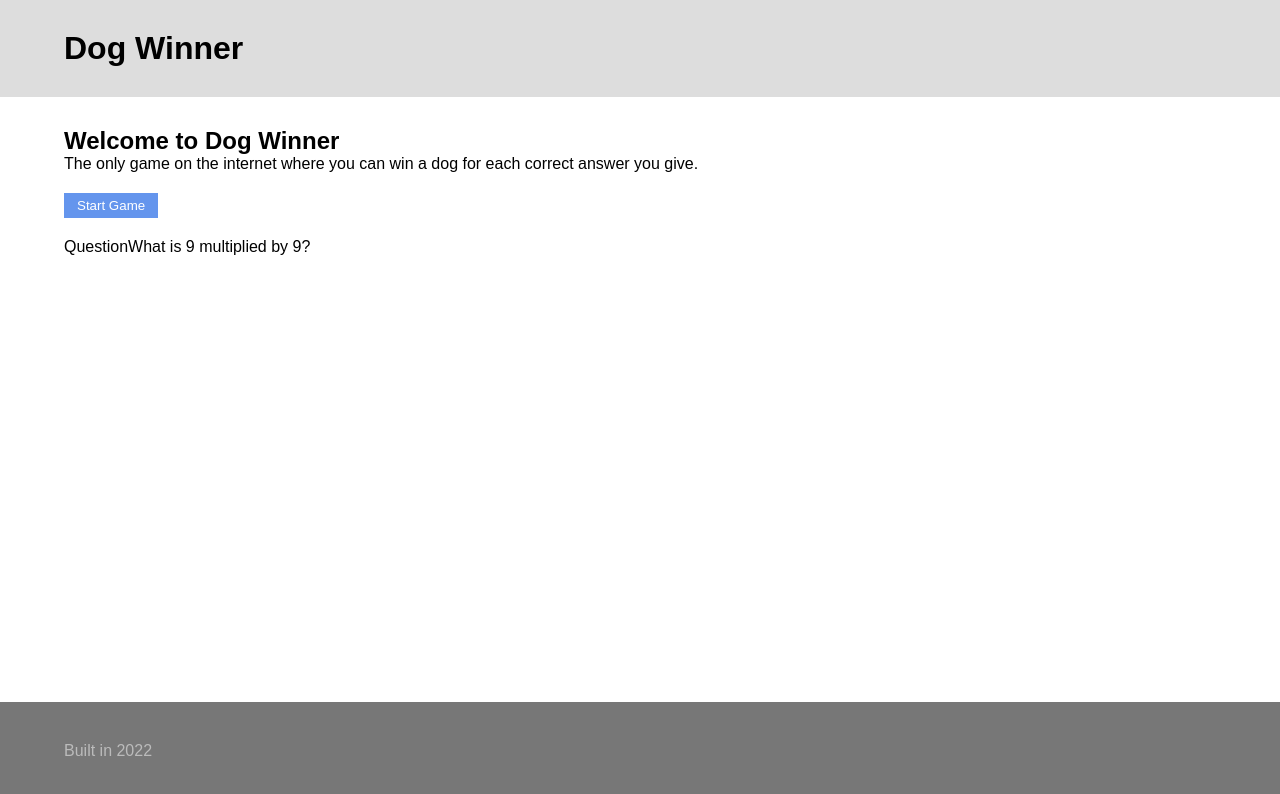
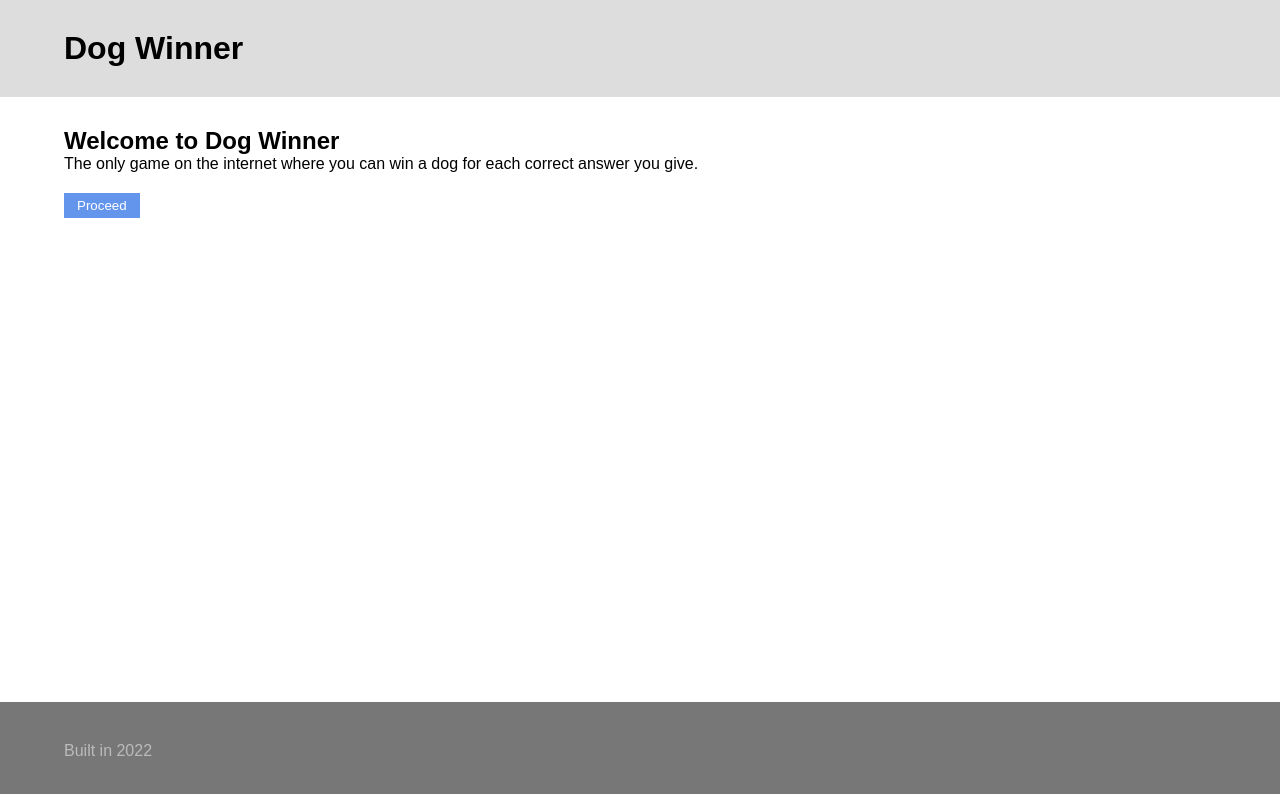
Before and after one commit to samuraijane/exercise-dog-winner, a React (Create React App) app: page /q1 in a window 1280 px wide. Shown: the top 794 px of the page. Built offline with nearby package versions, Linux system fonts and the light colour scheme.

Commit message:
implement dynamic routing and show a question based on the route

```diff
--- a/src/sectioning/main.jsx
+++ b/src/sectioning/main.jsx
@@ -1,9 +1,12 @@
+import { Route, Routes, useNavigate } from 'react-router-dom';
 import Landing from "../views/landing";
 
 const Main = () => {
   return (
     <main className="y-wrap">
-      <Landing />
+      <Routes>
+        <Route path="/*" element={<Landing />} />
+      </Routes>
     </main>
   )
 };
--- a/src/views/landing.jsx
+++ b/src/views/landing.jsx
@@ -1,6 +1,7 @@
-import { useEffect } from "react";
+import { useEffect, useState } from "react";
 import { useDispatch, useSelector } from "react-redux";
 import { Route, Routes, useNavigate } from 'react-router-dom';
+import useStateCallback from "../hooks/useStateCallback";
 import Question from "../components/question";
 import { setInitialState } from "../redux/actions";
 
@@ -10,22 +11,24 @@ const Landing = () => {
   const questions = useSelector(state => state.questions);
   const navigateTo = useNavigate();
 
+  const [currentQuestionCount, setCurrentQuestionCount] = useStateCallback(0);
+
   useEffect(() => {
     disptach(setInitialState());
   }, []);
 
-  const handleClick = () => {
-    navigateTo('/q1');
+  const handleClick = num => {
+      setCurrentQuestionCount(prev => prev + 1, s => navigateTo(`q${s}`));
   };
 
   return (
     <>
       <h2>Welcome to Dog Winner</h2>
       <p>The only game on the internet where you can win a dog for each correct answer you give.</p>
-      <button onClick={handleClick}>Start Game</button>
       <Routes>
-        <Route path="/q1" element={<Question data={questions[0]} />} />
+        <Route path={`q${currentQuestionCount}`} element={<Question data={questions[currentQuestionCount - 1]} />} />
       </Routes>
+      <button onClick={handleClick}>Proceed</button>
     </>
   )
 
```
